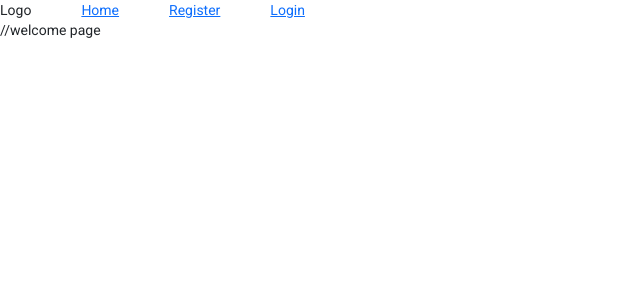
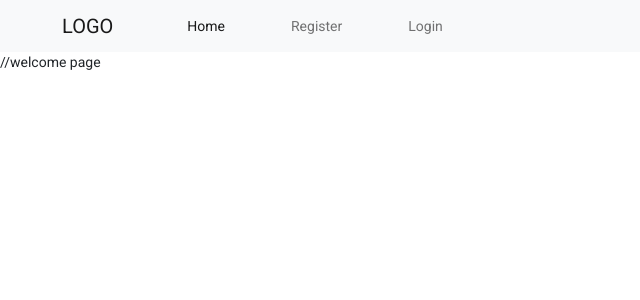
Before and after one commit to AlaaTurki/Mean_stack, an Angular app in the folder frontend/: page / in a window 1280 px wide. Shown: the top 300 px of the page, without its empty margins (0-640 px from the left). Built offline with nearby package versions, Linux system fonts and the light colour scheme.

Commit message:
commit 2

```diff
--- a/frontend/src/app/app.component.html
+++ b/frontend/src/app/app.component.html
@@ -1,10 +1,25 @@
-<div>
-    <span>Logo</span>
-    <span class="example-spacer"></span>
-    <a  routerLink="/">Home</a>
-    <a  routerLink="/register">Register</a>
-    <a  routerLink="/login">Login</a>
+<nav class="navbar navbar-expand-lg navbar-light bg-light">
+  <div class="container-fluid">
+    <a class="navbar-brand" routerLink="/">LOGO</a>
+    <button class="navbar-toggler" type="button" data-bs-toggle="collapse" data-bs-target="#navbarNav"
+      aria-controls="navbarNav" aria-expanded="false" aria-label="Toggle navigation">
+      <span class="navbar-toggler-icon"></span>
+    </button>
+    <div class="collapse navbar-collapse" id="navbarNav">
+      <ul class="navbar-nav">
+        <li class="nav-item">
+          <a class="nav-link active" aria-current="page" routerLink="/">Home</a>
+        </li>
+        <li class="nav-item">
+          <a class="nav-link" routerLink="/register">Register</a>
+        </li>
+        <li class="nav-item">
+          <a class="nav-link" routerLink="/login">Login</a>
+        </li>
+
+      </ul>
+    </div>
   </div>
-
+</nav>
 <!-- <a  routerLink="/register">Register</a> -->
 <router-outlet></router-outlet>
--- a/frontend/src/app/register/register.component.html
+++ b/frontend/src/app/register/register.component.html
@@ -1,9 +1,8 @@
-
-            <section>
+<section>
 
     <form id="formData" #userData="ngForm" (ngSubmit)="registerUser(userData.value)">
         <div class="container">
-            <p>Register new user</p>
+            <h1>Register new user</h1>
             <p>Please fill in this form to create an account.</p>
             <hr>
 
@@ -33,7 +32,7 @@
         </div>
 
         <div class="container signin">
-          <p>Already have an account? <a href="/login">Sign in</a>.</p>
+            <p>Already have an account? <a href="/login">Sign in</a>.</p>
         </div>
     </form>
 </section>
```
